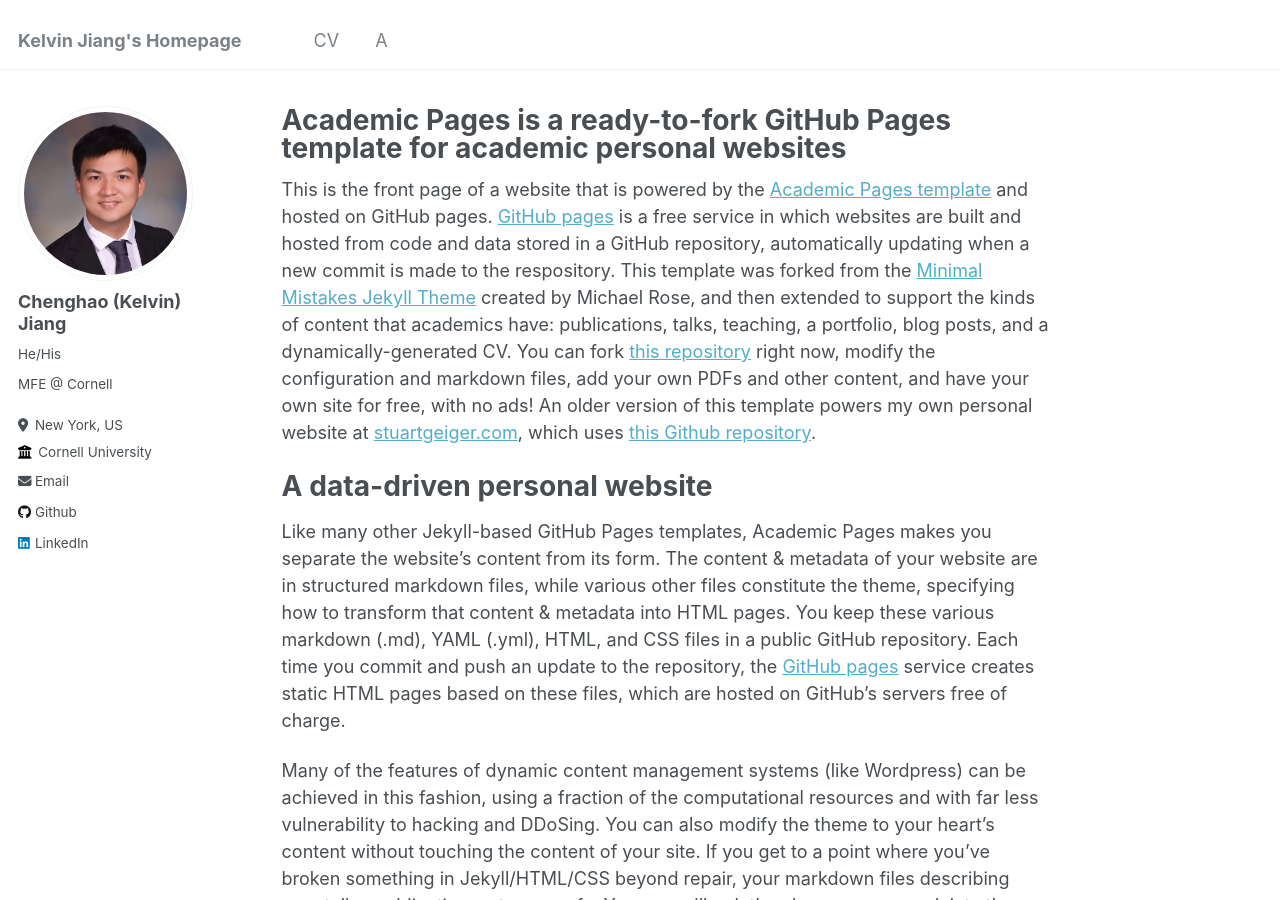
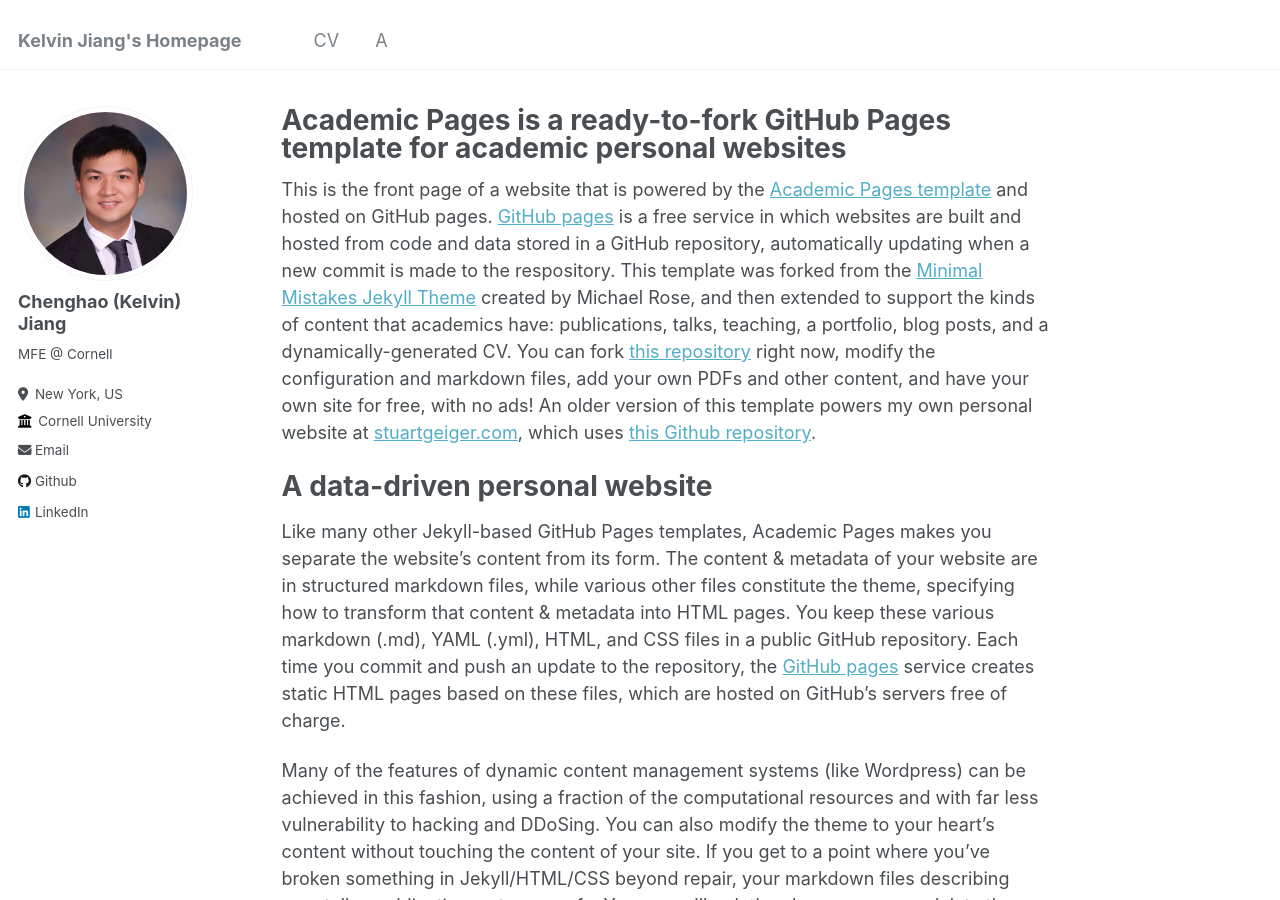
Before and after one commit to KelvinJ2567/kevin.github.io, a Jekyll site: the page built from _pages/about.md, in a window 1280 px wide and 900 px high. Built offline with Jekyll 4.4.1, drawn with Linux system fonts in a browser that asks for light colours.

Commit message:
Update _config.yml

```diff
--- a/_config.yml
+++ b/_config.yml
@@ -23,7 +23,7 @@ author:
   # Biographic information
   avatar           : "Profile1.png"
   name             : "Chenghao (Kelvin) Jiang"
-  pronouns         : "He/His"
+  pronouns         : #
   bio              : "MFE @ Cornell"
   location         : "New York, US"
   employer         : "Cornell University"
```
